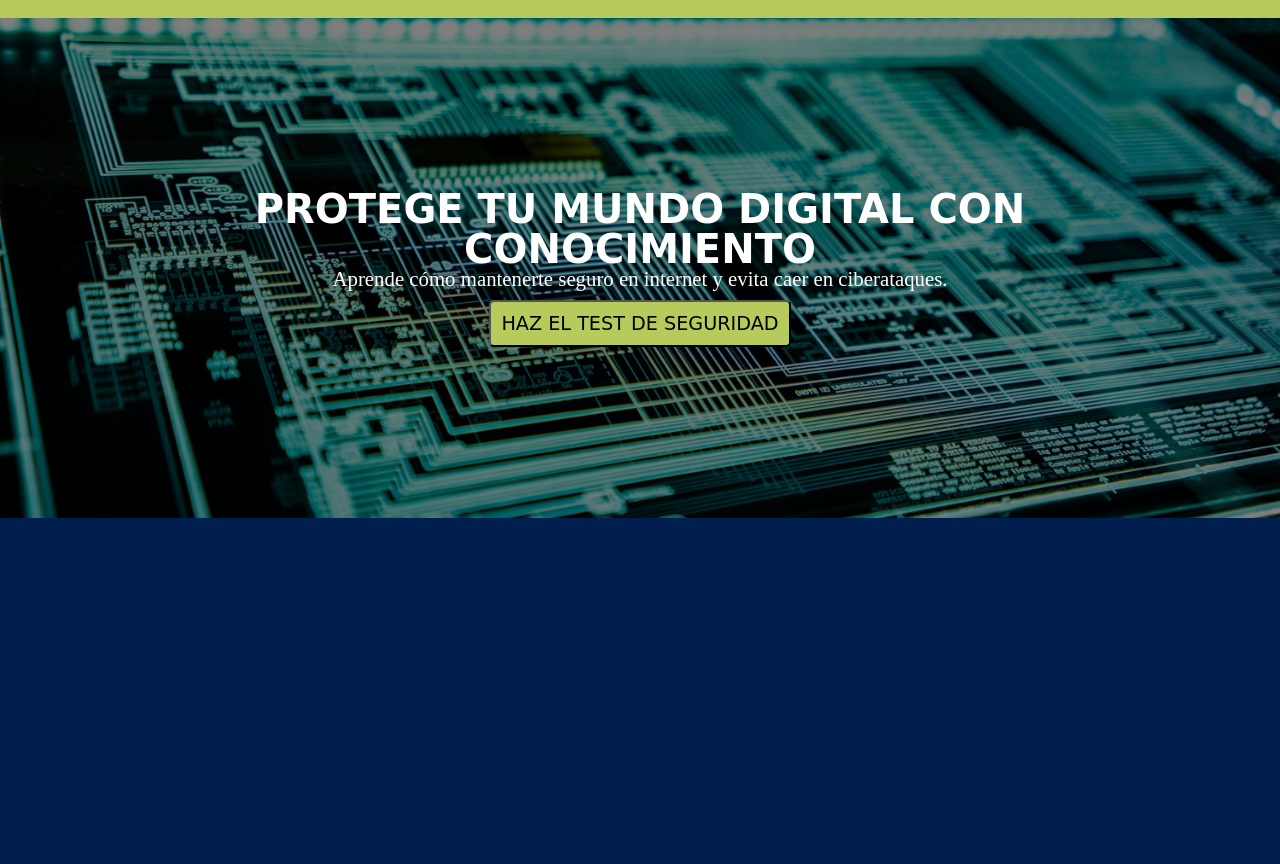
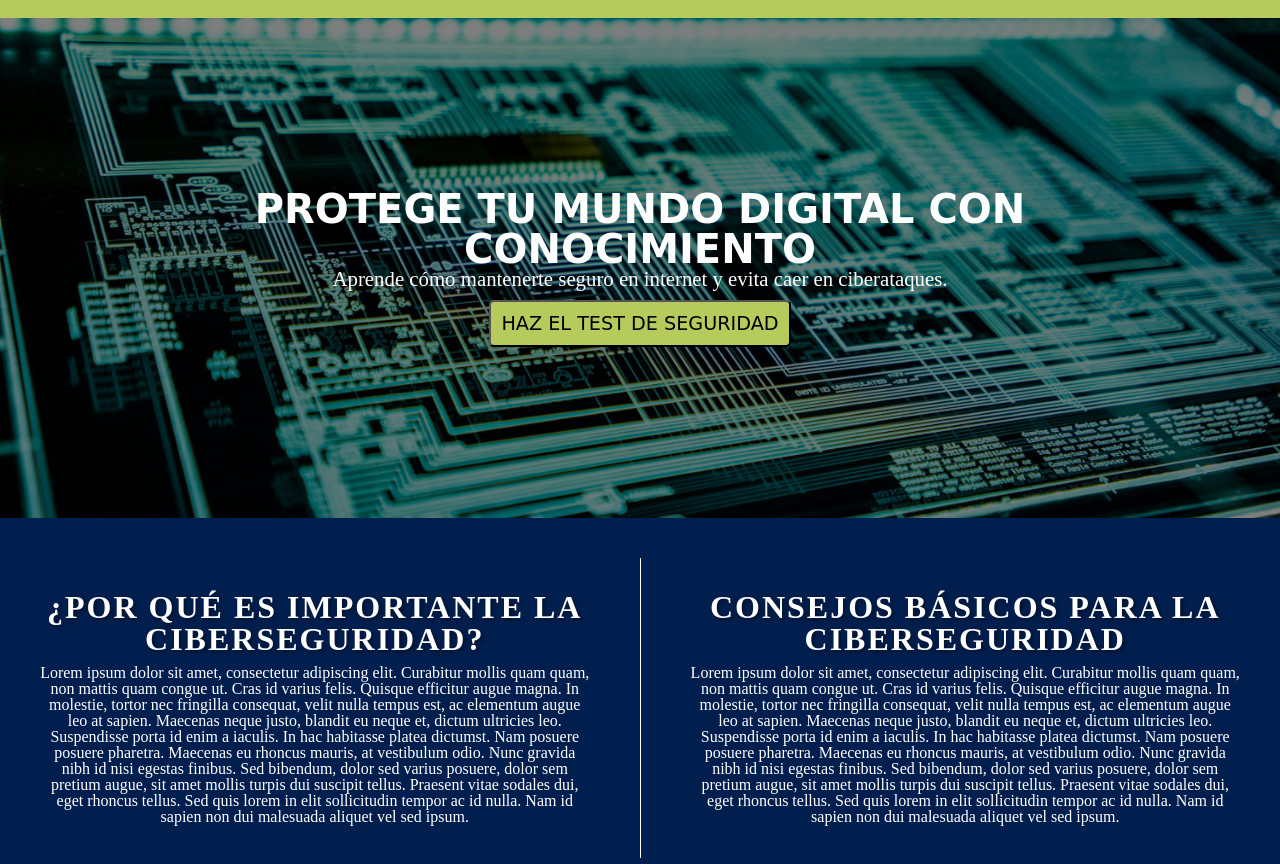
Before and after one commit to veronicasg85/EscudoDigital, a plain HTML site: page index.html in a window 1280 px wide. Shown: the part 102-966 px from the top of the page. Before the commit the page ends 800 px from the top, so only its background shows below. Drawn offline with Linux system fonts and the light colour scheme; a web font is replaced by a local one.

Commit message:
body con info

```diff
--- a/assets/css/styles.css
+++ b/assets/css/styles.css
@@ -112,3 +112,34 @@ header {
     text-decoration: none;
     color: black;
 }
+
+#info {
+    display: flex;
+    justify-content: center;
+    align-items: center;
+    text-align: center;
+    gap: 30px;
+    padding: 40px 20px;
+}
+
+.infoContainer {
+    width: 45%;
+    padding: 20px;
+    border-radius: 10px;
+    color: white;
+}
+
+.infoContainer h2 {
+    font-size: 2rem;
+    font-weight: bold;
+    text-transform: uppercase;
+    letter-spacing: 2px;
+    text-shadow: 2px 2px 5px rgba(0, 0, 0, 0.5);
+    margin-bottom: 10px;
+}
+
+.separator {
+    width: 1px;
+    height: 300px;
+    background-color: white;
+}
--- a/index.html
+++ b/index.html
@@ -37,5 +37,31 @@
 
     </section>
 
+    <section id="info">
+
+        <div class="infoContainer">
+            <h2>¿Por qué es importante la ciberseguridad?</h2>
+            <p>Lorem ipsum dolor sit amet, consectetur adipiscing elit. Curabitur mollis quam quam, non mattis quam congue ut. Cras id varius felis.
+                Quisque efficitur augue magna. In molestie, tortor nec fringilla consequat, velit nulla tempus est, ac elementum augue leo at sapien.
+                Maecenas neque justo, blandit eu neque et, dictum ultricies leo. Suspendisse porta id enim a iaculis. In hac habitasse platea dictumst.
+                Nam posuere posuere pharetra. Maecenas eu rhoncus mauris, at vestibulum odio. Nunc gravida nibh id nisi egestas finibus. Sed bibendum,
+                dolor sed varius posuere, dolor sem pretium augue, sit amet mollis turpis dui suscipit tellus. Praesent vitae sodales dui, eget rhoncus tellus.
+                Sed quis lorem in elit sollicitudin tempor ac id nulla. Nam id sapien non dui malesuada aliquet vel sed ipsum.</p>
+        </div>
+
+        <div class="separator"></div>
+
+        <div class="infoContainer">
+            <h2>Consejos básicos para la ciberseguridad</h2>
+            <p>Lorem ipsum dolor sit amet, consectetur adipiscing elit. Curabitur mollis quam quam, non mattis quam congue ut. Cras id varius felis.
+                Quisque efficitur augue magna. In molestie, tortor nec fringilla consequat, velit nulla tempus est, ac elementum augue leo at sapien.
+                Maecenas neque justo, blandit eu neque et, dictum ultricies leo. Suspendisse porta id enim a iaculis. In hac habitasse platea dictumst.
+                Nam posuere posuere pharetra. Maecenas eu rhoncus mauris, at vestibulum odio. Nunc gravida nibh id nisi egestas finibus. Sed bibendum,
+                dolor sed varius posuere, dolor sem pretium augue, sit amet mollis turpis dui suscipit tellus. Praesent vitae sodales dui, eget rhoncus tellus.
+                Sed quis lorem in elit sollicitudin tempor ac id nulla. Nam id sapien non dui malesuada aliquet vel sed ipsum.</p>
+        </div>
+
+    </section>
+
 </body>
 </html>
```
